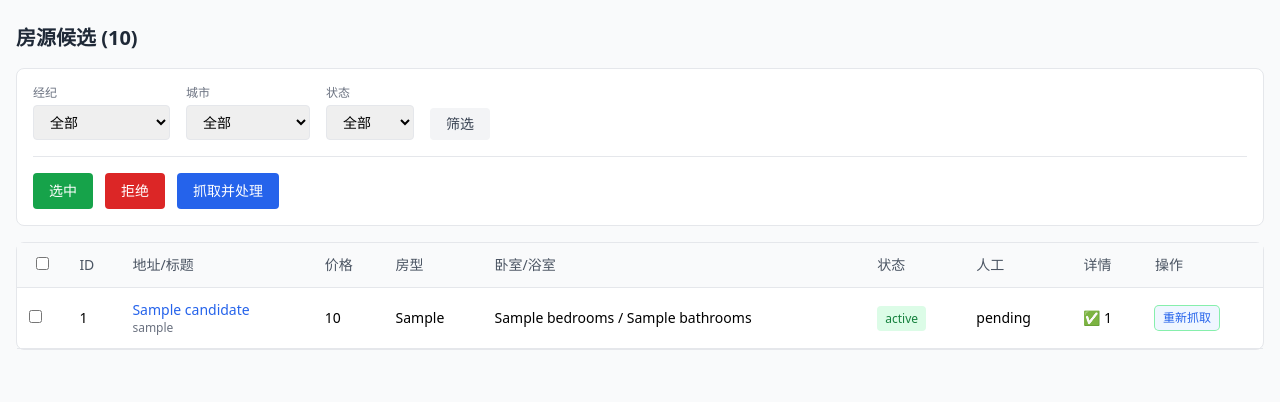
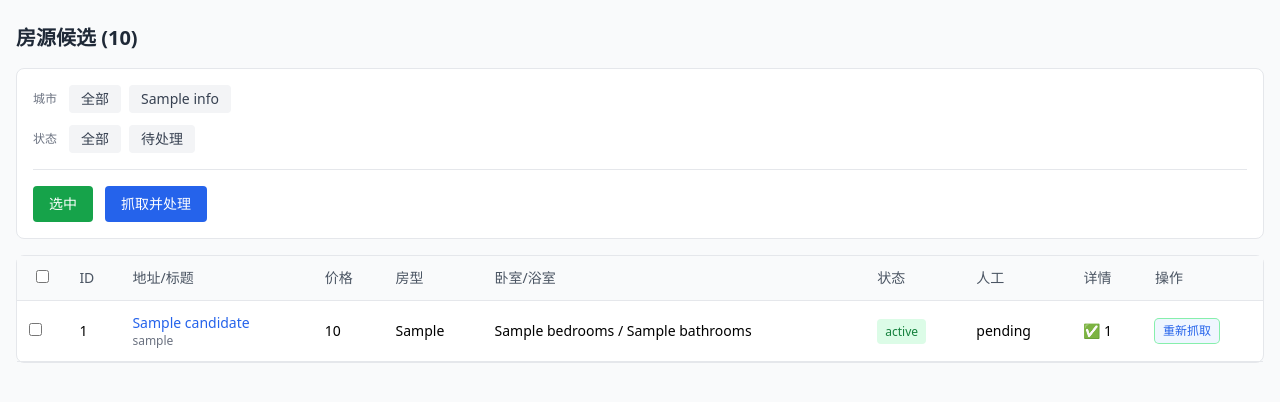
Before and after one commit to martin-sun/woohelps-publish, a Python web app: template src/web/templates/property_candidates.html in a window 1280 px wide. Shown: the part 61-463 px from the top of the page. Run offline with Jinja, Linux system fonts and the light colour scheme; the template is opened without the code that fills it: most values are stand-ins (such as "Sample title", 1, 10 or a date in 2020); some libraries are stand-ins or nearby versions.

Commit message:
feat(candidates): 移除 rejected 状态并简化候选页筛选与分页

```diff
--- a/src/models/property.py
+++ b/src/models/property.py
@@ -63,7 +63,7 @@ class PropertyCandidate:
     history_log: list[dict] = field(default_factory=list)
 
     # 人工审核
-    human_status: str = "pending"               # pending / selected / rejected
+    human_status: str = "pending"               # pending / selected
     fetched_detail: bool = False
     fetch_error: str | None = None
     property_id: int | None = None
--- a/src/web/templates/property_candidates.html
+++ b/src/web/templates/property_candidates.html
@@ -4,49 +4,42 @@
 {% block content %}
 <h1 class="text-xl font-bold text-gray-800 mb-4">房源候选 ({{ total }})</h1>
 
-<!-- 操作栏 -->
+<!-- 筛选栏：城市 / 状态 直接点选，已弃用下拉框与"经纪"过滤 -->
 <div class="bg-white rounded-lg border p-4 mb-4">
-    <form class="flex flex-wrap gap-4 items-end" method="get" action="/properties/candidates">
-        <div>
-            <label class="block text-xs text-gray-500 mb-1">经纪</label>
-            <select name="agent" class="border rounded px-3 py-1.5 text-sm">
-                <option value="">全部</option>
-                {% for a in agents %}
-                <option value="{{ a.id }}" {% if current_agent == a.id|string %}selected{% endif %}>{{ a.name }}</option>
-                {% endfor %}
-            </select>
-        </div>
-        <div>
-            <label class="block text-xs text-gray-500 mb-1">城市</label>
-            <select name="city" class="border rounded px-3 py-1.5 text-sm">
-                <option value="">全部</option>
-                {% for slug, info in cities.items() %}
-                <option value="{{ slug }}" {% if current_city == slug %}selected{% endif %}>{{ info.name }}</option>
-                {% endfor %}
-            </select>
-        </div>
-        <div>
-            <label class="block text-xs text-gray-500 mb-1">状态</label>
-            <select name="status" class="border rounded px-3 py-1.5 text-sm">
-                <option value="">全部</option>
-                <option value="pending" {% if current_status == 'pending' %}selected{% endif %}>待处理</option>
-                <option value="selected" {% if current_status == 'selected' %}selected{% endif %}>已选中</option>
-                <option value="rejected" {% if current_status == 'rejected' %}selected{% endif %}>已拒绝</option>
-            </select>
-        </div>
-        <button type="submit" class="bg-gray-100 text-gray-700 px-4 py-1.5 rounded text-sm hover:bg-gray-200">筛选</button>
-    </form>
-
-    <div class="flex flex-wrap gap-3 mt-4 border-t pt-4">
+    <!-- 城市筛选 -->
+    <div class="flex flex-wrap items-center gap-2 mb-3">
+        <span class="text-xs text-gray-500 mr-1">城市</span>
+        <a href="?status={{ current_status }}"
+           class="px-3 py-1 rounded text-sm {% if not current_city %}bg-blue-600 text-white{% else %}bg-gray-100 text-gray-700 hover:bg-gray-200{% endif %}">
+            全部
+        </a>
+        {% for slug, info in cities.items() %}
+        <a href="?city={{ slug }}&status={{ current_status }}"
+           class="px-3 py-1 rounded text-sm {% if current_city == slug %}bg-blue-600 text-white{% else %}bg-gray-100 text-gray-700 hover:bg-gray-200{% endif %}">
+            {{ info.name }}
+        </a>
+        {% endfor %}
+    </div>
+    <!-- 状态筛选 -->
+    <div class="flex flex-wrap items-center gap-2 mb-4">
+        <span class="text-xs text-gray-500 mr-1">状态</span>
+        {% set statuses = [('', '全部'), ('pending', '待处理')] %}
+        {% for sval, slabel in statuses %}
+        <a href="?city={{ current_city }}&status={{ sval }}"
+           class="px-3 py-1 rounded text-sm {% if current_status == sval %}bg-blue-600 text-white{% else %}bg-gray-100 text-gray-700 hover:bg-gray-200{% endif %}">
+            {{ slabel }}
+        </a>
+        {% endfor %}
+    </div>
+    <!-- 批量操作 -->
+    <div class="flex flex-wrap gap-3 border-t pt-4">
         <button type="submit" form="batch-form" formaction="/properties/candidates/select" class="bg-green-600 text-white px-4 py-2 rounded text-sm hover:bg-green-700">选中</button>
-        <button type="submit" form="batch-form" formaction="/properties/candidates/reject" class="bg-red-600 text-white px-4 py-2 rounded text-sm hover:bg-red-700">拒绝</button>
         <button type="submit" form="batch-form" formaction="/properties/candidates/fetch" class="bg-blue-600 text-white px-4 py-2 rounded text-sm hover:bg-blue-700">抓取并处理</button>
     </div>
 </div>
 
 <!-- 候选列表 -->
 <form id="batch-form" method="post">
-    <input type="hidden" name="agent_id" value="{{ current_agent }}">
     <input type="hidden" name="city" value="{{ current_city }}">
 </form>
 <div class="bg-white rounded-lg border">
@@ -105,14 +98,24 @@
     </table>
 </div>
 
-<!-- 分页 -->
+<!-- 分页（窗口化：首/末页 + 当前页前后各 radius 页，其余折叠为省略号） -->
 {% if total_pages > 1 %}
-<div class="flex justify-center gap-2 mt-4">
+{% set radius = 2 %}
+<div class="flex justify-center gap-2 mt-4 flex-wrap">
+    {% set ns = namespace(ell_l=false, ell_r=false) %}
     {% for p in range(1, total_pages + 1) %}
-    <a href="?agent={{ current_agent }}&city={{ current_city }}&status={{ current_status }}&page={{ p }}"
+    {% if p == 1 or p == total_pages or (current_page - radius) <= p <= (current_page + radius) %}
+    <a href="?city={{ current_city }}&status={{ current_status }}&page={{ p }}"
        class="px-3 py-1 rounded text-sm {% if p == current_page %}bg-blue-600 text-white{% else %}bg-white border text-gray-700 hover:bg-gray-50{% endif %}">
         {{ p }}
     </a>
+    {% elif p < current_page - radius and not ns.ell_l %}
+    <span class="px-2 py-1 text-sm text-gray-400">…</span>
+    {% set ns.ell_l = true %}
+    {% elif p > current_page + radius and not ns.ell_r %}
+    <span class="px-2 py-1 text-sm text-gray-400">…</span>
+    {% set ns.ell_r = true %}
+    {% endif %}
     {% endfor %}
 </div>
 {% endif %}
```
Also changed, not shown: src/web/app.py (+0 -11 lines), supabase/migrations/20260530000001_property_tables.sql.
